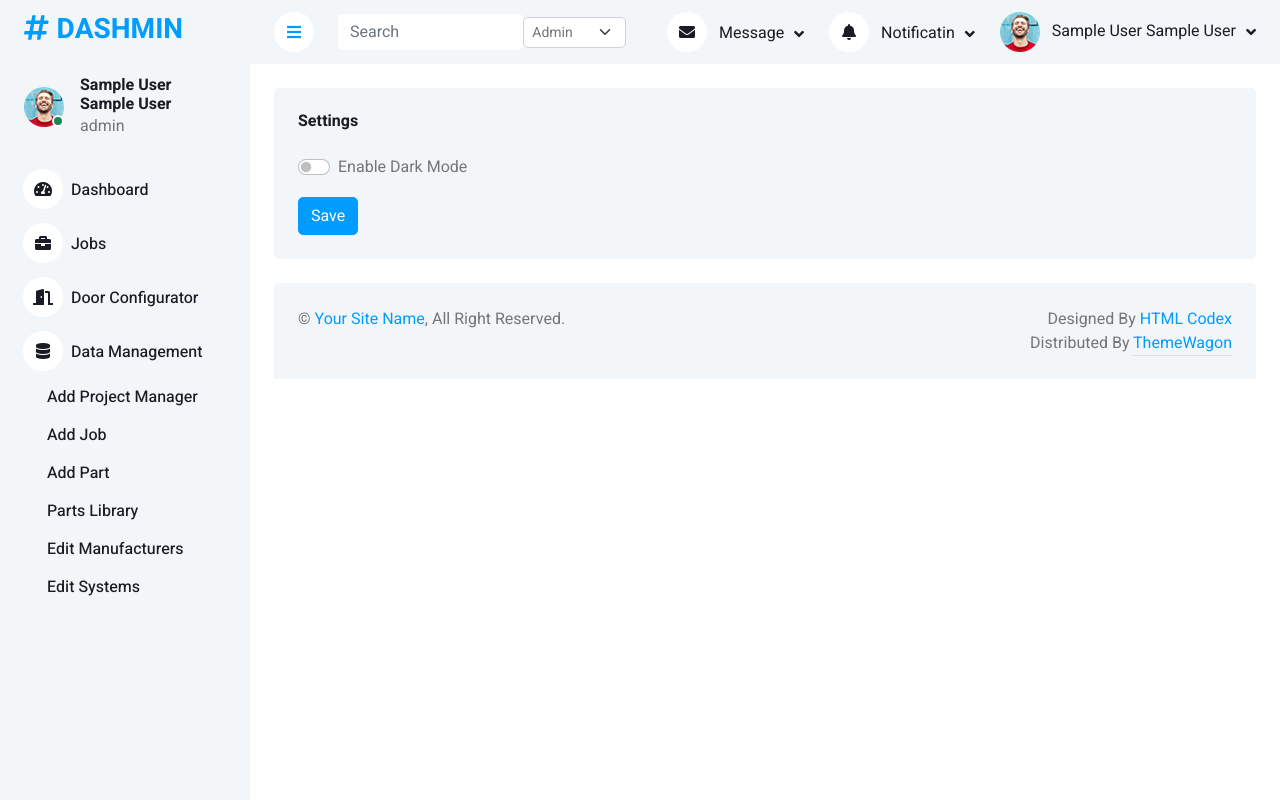
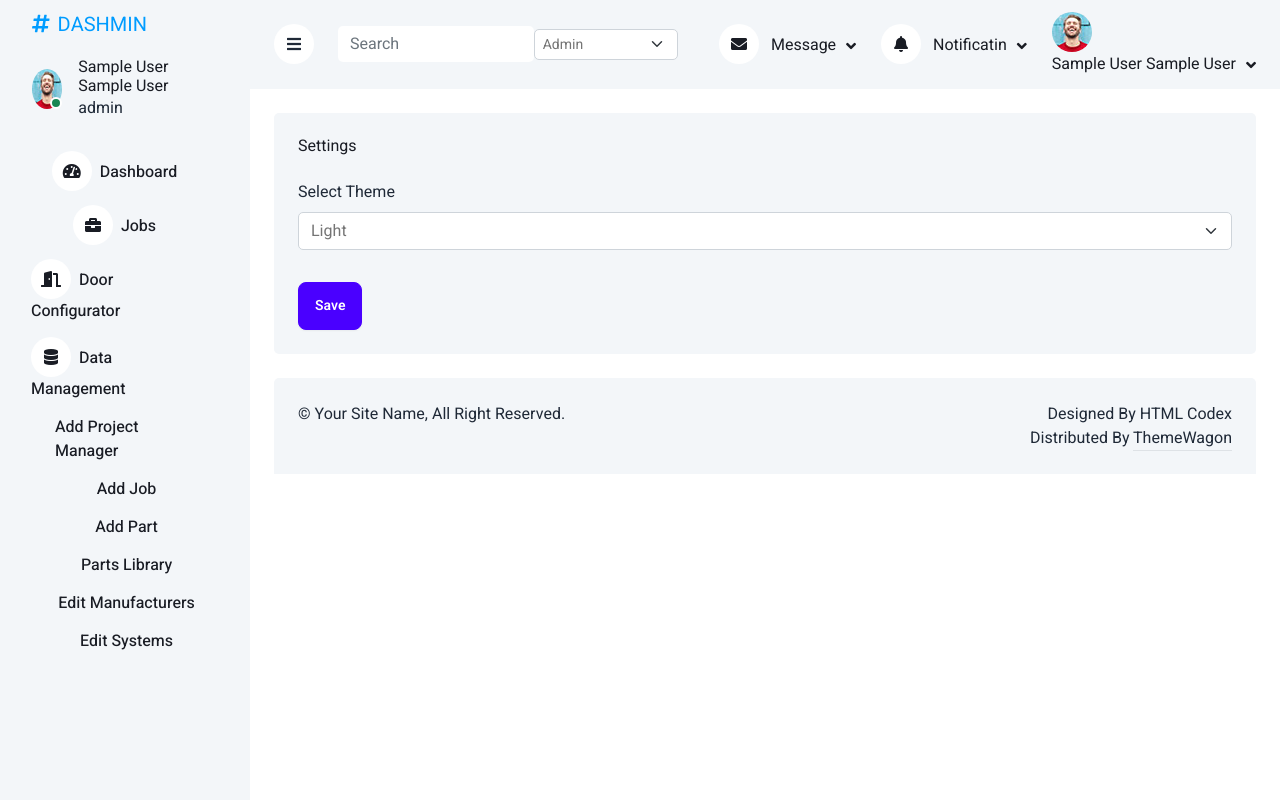
Before and after one commit to Jkweks/fab_admin, a PHP site: page /settings.php in a window 1280 px wide. Run offline with PHP 8.4, Linux system fonts and the light colour scheme; the visitor is signed in with stand-in values (Sample User, id 1); some libraries are stand-ins or nearby versions.

Commit message:
Add DaisyUI theme support

```diff
--- a/frontend/includes/header.php
+++ b/frontend/includes/header.php
@@ -28,6 +28,9 @@
 
     <!-- Template Stylesheet -->
     <link href="css/style.css" rel="stylesheet">
+
+    <!-- DaisyUI Stylesheet -->
+    <link href="https://cdn.jsdelivr.net/npm/daisyui@4.11.1/dist/full.min.css" rel="stylesheet" />
 </head>
 <?php $theme = $_SESSION['theme'] ?? 'light'; ?>
 <body data-theme="<?php echo htmlspecialchars($theme); ?>">
--- a/frontend/js/main.js
+++ b/frontend/js/main.js
@@ -204,17 +204,17 @@
 
     // Theme toggler
     document.addEventListener('DOMContentLoaded', function () {
-        var toggle = document.getElementById('darkMode');
+        var select = document.getElementById('theme-select');
         var stored = localStorage.getItem('theme');
         if (stored) {
             document.body.setAttribute('data-theme', stored);
-            if (toggle) toggle.checked = stored === 'dark';
+            if (select) select.value = stored;
         } else {
             localStorage.setItem('theme', document.body.getAttribute('data-theme'));
         }
-        if (toggle) {
-            toggle.addEventListener('change', function () {
-                var theme = this.checked ? 'dark' : 'light';
+        if (select) {
+            select.addEventListener('change', function () {
+                var theme = this.value;
                 document.body.setAttribute('data-theme', theme);
                 localStorage.setItem('theme', theme);
             });
--- a/frontend/settings.php
+++ b/frontend/settings.php
@@ -5,9 +5,13 @@ if (!isset($_SESSION['user_id'])) {
     exit;
 }
 require_once 'includes/db.php';
+$themes = ['light', 'dark', 'cupcake', 'night', 'forest'];
 $message = '';
 if ($_SERVER['REQUEST_METHOD'] === 'POST') {
-    $theme = ($_POST['theme'] ?? 'light') === 'dark' ? 'dark' : 'light';
+    $theme = $_POST['theme'] ?? 'light';
+    if (!in_array($theme, $themes, true)) {
+        $theme = 'light';
+    }
     $stmt = $pdo->prepare('UPDATE users SET theme = ? WHERE id = ?');
     $stmt->execute([$theme, $_SESSION['user_id']]);
     $_SESSION['theme'] = $theme;
@@ -30,13 +34,17 @@ $currentTheme = $_SESSION['theme'] ?? 'light';
                             <?php if ($message): ?>
                             <div class="alert alert-success" role="alert"><?php echo $message; ?></div>
                             <?php endif; ?>
-                            <form method="post">
-                                <div class="form-check form-switch">
-                                    <input class="form-check-input" type="checkbox" id="darkMode" name="theme" value="dark" <?php if ($currentTheme === 'dark') echo 'checked'; ?>>
-                                    <label class="form-check-label" for="darkMode">Enable Dark Mode</label>
-                                </div>
-                                <button type="submit" class="btn btn-primary mt-3">Save</button>
-                            </form>
+                              <form method="post">
+                                  <div class="mb-3">
+                                      <label for="theme-select" class="form-label">Select Theme</label>
+                                      <select id="theme-select" name="theme" class="form-select">
+                                          <?php foreach ($themes as $t): ?>
+                                              <option value="<?php echo htmlspecialchars($t); ?>" <?php if ($currentTheme === $t) echo 'selected'; ?>><?php echo htmlspecialchars(ucfirst($t)); ?></option>
+                                          <?php endforeach; ?>
+                                      </select>
+                                  </div>
+                                  <button type="submit" class="btn btn-primary mt-3">Save</button>
+                              </form>
                         </div>
                     </div>
                 </div>
```
